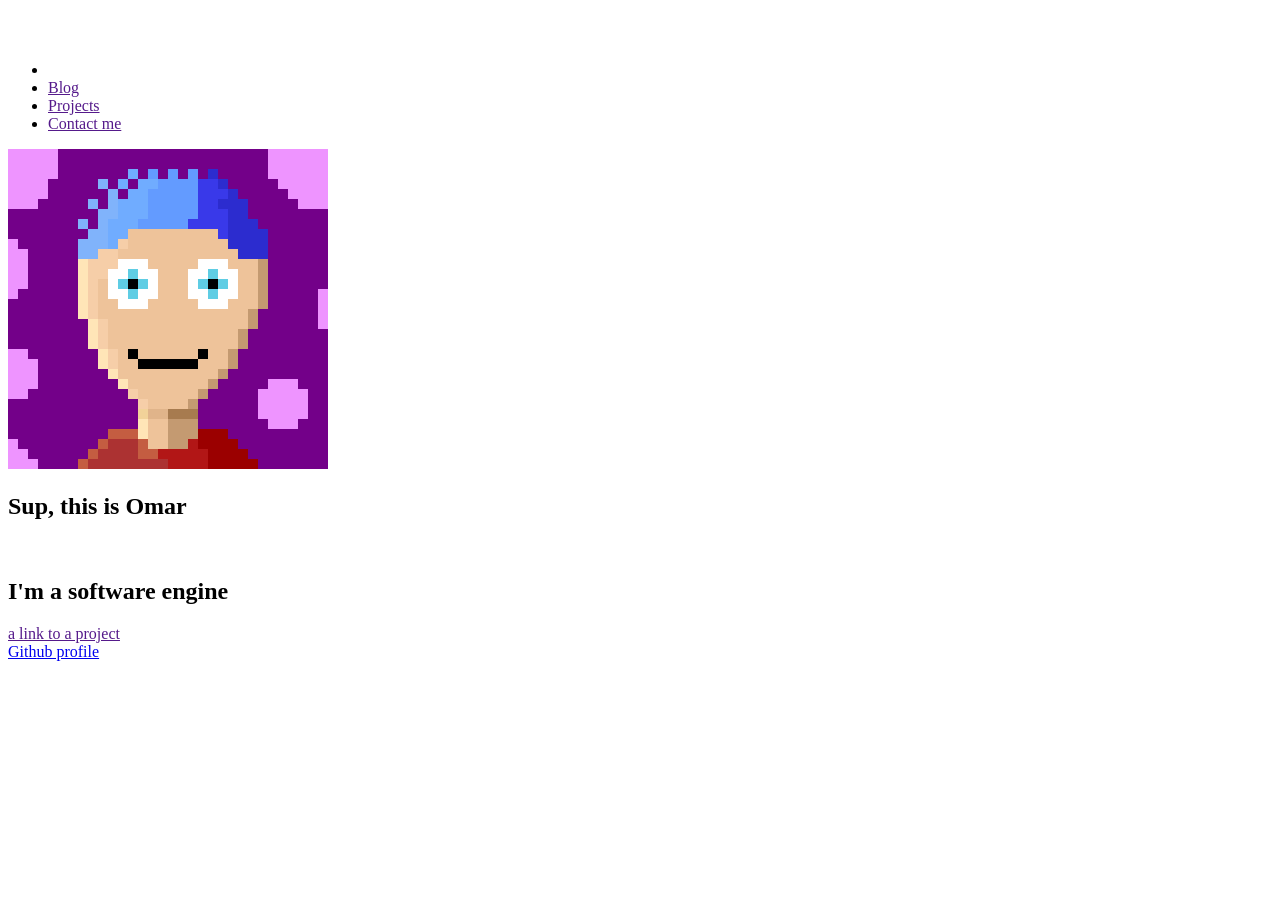
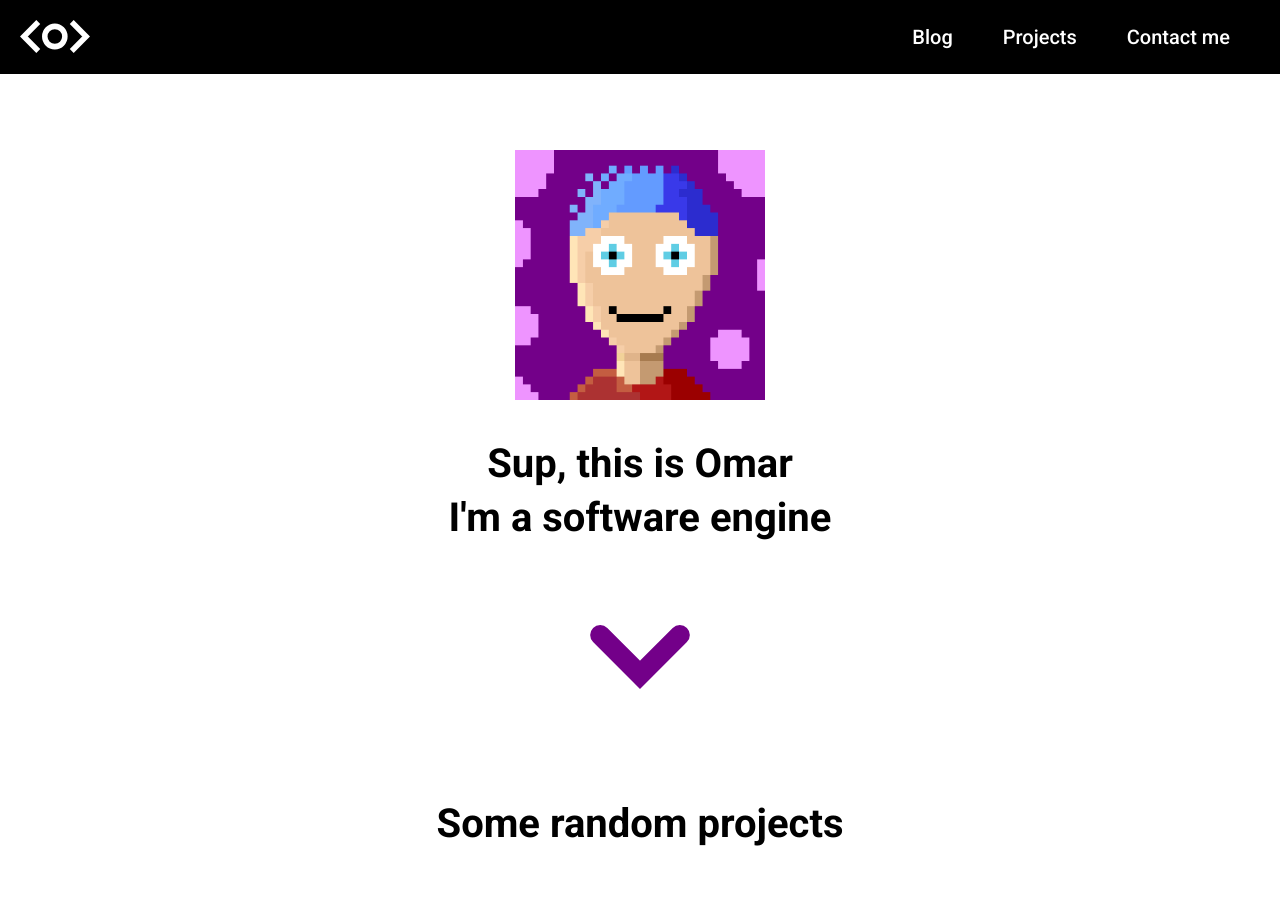
Before and after one commit to Omar-Gebal/responsive-personal-portofolio, a plain HTML site: page index.html in a window 1280 px wide. Shown: the top 924 px of the page. Before the commit the page ends 800 px from the top, so only its background shows below. Drawn offline with Linux system fonts and the light colour scheme.

Commit message:
main section done

```diff
--- a/index.html
+++ b/index.html
@@ -5,25 +5,49 @@
     <meta http-equiv="X-UA-Compatible" content="IE=edge">
     <meta name="viewport" content="width=device-width, initial-scale=1.0">
     <link rel="shortcut icon" href="/images/Group 2.svg">
+    <link rel="preconnect" href="https://fonts.googleapis.com">
+    <link rel="preconnect" href="https://fonts.gstatic.com" crossorigin>
+    <link href="https://fonts.googleapis.com/css2?family=Roboto:wght@300;500;700&display=swap" rel="stylesheet">
+    <link rel="stylesheet" href="/style.css">
     <title>Omar's Portofolio</title>
 </head>
 <body>
     <nav id="navbar">
-        <ul>
-            <li><img src="/images/Group 1.svg" alt=""></li>
-            <li><a href="">Blog</a></li>
-            <li><a href="">Projects</a></li>
-            <li><a href="">Contact me</a></li>
+        <ul class="nav-list">
+            <li class="nav-item"><img id="nav-logo" src="/images/Group 1.svg" alt=""></li>
+            <li class="nav-item"><a href="">Blog</a></li>
+            <li class="nav-item"><a href="#projectsT">Projects</a></li>
+            <li class="nav-item"><a href="">Contact me</a></li>
         </ul>
     </nav>
     <section id="welcome-section">
-        <img src="/images/blue guy.png" alt="">
+        <img id="personal-img"src="/images/blue guy.png" alt="Personal image">
         <h1>Sup, this is Omar</h1> <br>
         <h1>I'm a software engine</h1>
+        <a href=""><img id="down-arrow" src="/images/Path 2.svg" alt="Arrow pointing down"></a>
     </section>
+    <h1 class="title" id="projectsT">Some random projects</h1>
     <section id="projects">
         <div class="project-tile">
-            <a href="" target="_blank">a link to a project</a>
+            <img src="/images/Claw.png" alt="" style="width:100%">
+            <div class="container">
+                <h2>Captain Claw</h2>
+                <a href="" target="_blank">a link to a project</a>
+            </div>
+         </div>
+         <div class="project-tile">
+            <img src="/images/blue guy.png" alt="" style="width:100%">
+            <div class="container">
+                <h2>Captain Claw</h2>
+                <a href="" target="_blank">a link to a project</a>
+            </div>
+         </div>
+         <div class="project-tile">
+            <img src="/images/blue guy.png" alt="" style="width:100%">
+            <div class="container">
+                <h2>Captain Claw</h2>
+                <a href="" target="_blank">a link to a project</a>
+            </div>
          </div>
 
     </section>
--- /dev/null
+++ b/style.css
@@ -0,0 +1,96 @@
+:root {
+    --main-color: #730089;
+    --secondary-color: #EE94FF;
+    --teritary-color: #A1FFC7;
+}
+* {
+    font-family: 'Roboto', sans-serif;
+    font-size:62.5%;
+    box-sizing: border-box;
+    margin: 0;
+    padding: 0;
+}
+
+/*General*/
+h1{
+    font-size: 4rem;
+    text-align: center;
+}
+.title{
+    margin-bottom: 40px;
+}
+
+/* Nav bar */
+nav{
+    position: fixed;
+    width: 100%;
+}
+.nav-list {
+    background-color: black;
+    padding: 2rem 0;
+    display: flex;
+    justify-content: flex-end;
+    align-items: center;
+}
+
+.nav-item {
+    list-style: none;
+    margin-right: 5rem;
+}
+
+.nav-item a {
+    text-decoration: none;
+    font-size: 2rem;
+    color: white;
+}
+
+.nav-item:first-child {
+    margin-right: auto;
+    margin-left: 2rem;
+}
+
+#nav-logo {
+    width: 70px ;
+    height: auto;
+}
+
+/* Welcome section */
+#welcome-section{
+    height: 100vh;
+    width: 100vw;
+    display: flex;
+    flex-direction: column;
+    align-items:center;
+    justify-content: center;
+}
+
+#personal-img{
+    width: 250px;
+    margin-top: 40px;
+    margin-bottom: 40px;
+}
+
+#down-arrow{
+    margin-top: 40px;
+}
+
+/* Projects section */
+#projects{
+    display: flex;
+    height: 100vh;
+    align-items:flex-start;
+    justify-content: center;
+    width: 100%;
+}
+.project-tile{
+    border: 2px solid black;
+    margin: 40px;
+}
+
+.container{
+    padding: 40px 20px;
+}
+/* Animations */
+.nav-item a:hover {
+    color:var(--teritary-color);
+}
```
Also changed, not shown: images/Claw.png (added), images/Path 2.svg (added), 1 other file.
